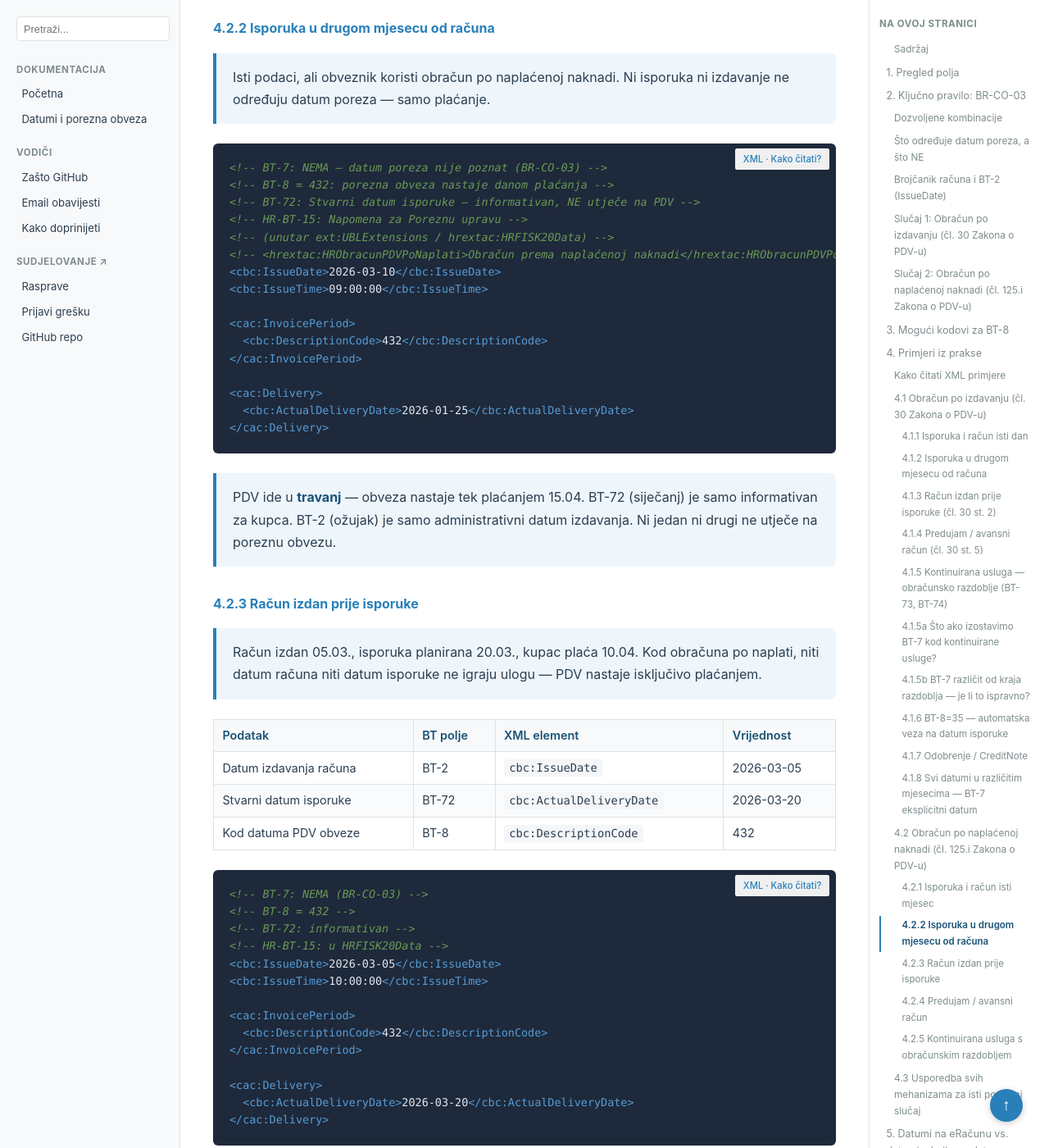
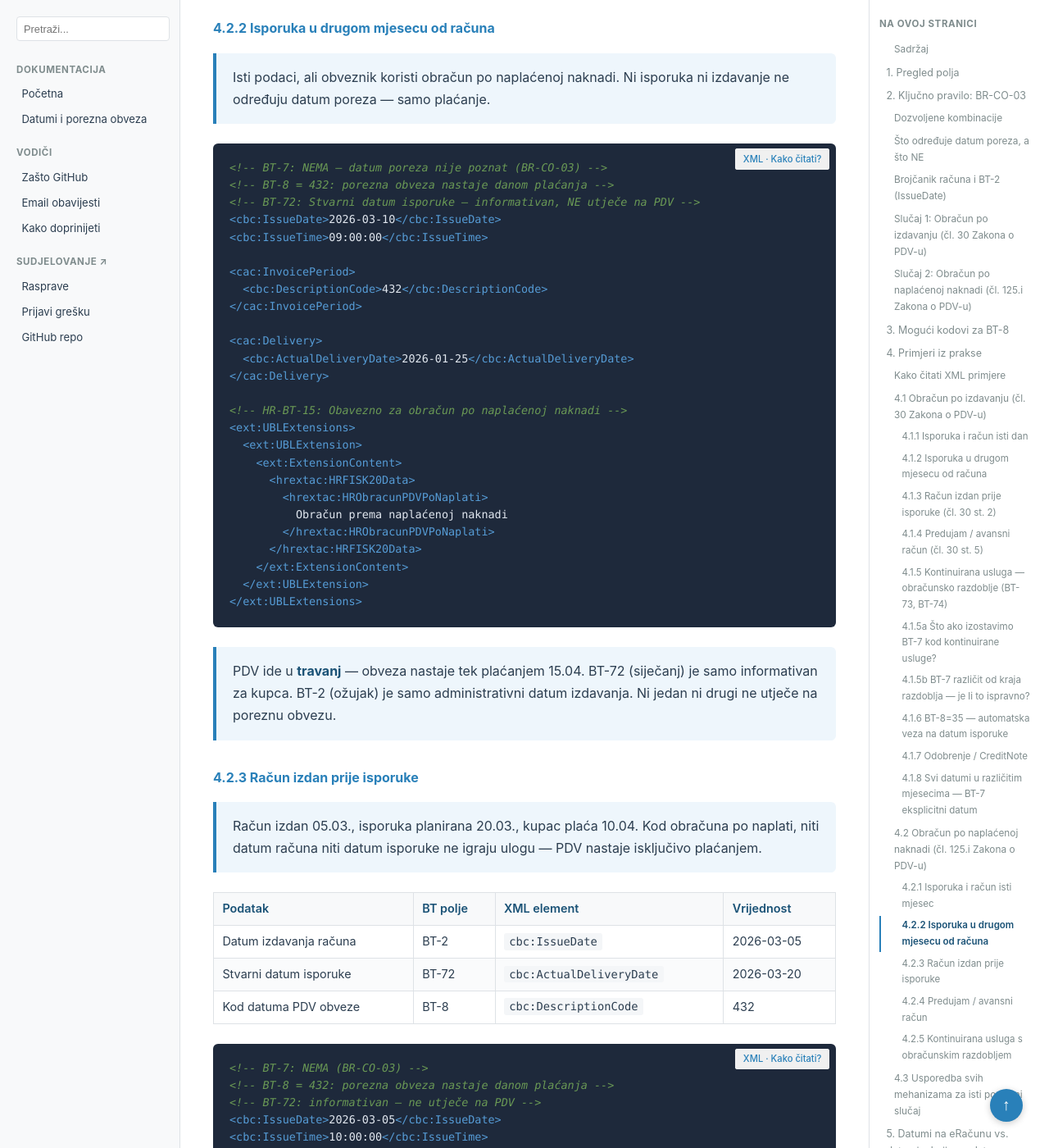
Before and after one commit to dageci/eracun-fiskalizacija-datumi, a Jekyll site: the page built from docs/eracun-datumi-poreza-workflow.md, in a window 1280 px wide and 1400 px high, scrolled down 16660 px. Shown: the whole window at 82% size. Built offline with Jekyll 4.4.1, drawn with Linux system fonts in a browser that asks for light colours; some of the changed text lies outside the part shown.

Commit message:
fix: dodana puna HR-BT-15 XML struktura u primjere 4.2.2, 4.2.3, 4.2.5
Svi primjeri za obracun po naplacenoj naknadi sada konzistentno
prikazuju kompletnu UBLExtensions/HRFISK20Data/HRObracunPDVPoNaplati
strukturu, ne samo komentar. Uskladjeno s primjerom 4.2.1.

````diff
--- a/docs/eracun-datumi-poreza-workflow.md
+++ b/docs/eracun-datumi-poreza-workflow.md
@@ -573,6 +570,19 @@
 <cac:Delivery>
   <cbc:ActualDeliveryDate>2026-01-25</cbc:ActualDeliveryDate>
 </cac:Delivery>
+
+<!-- HR-BT-15: Obavezno za obračun po naplaćenoj naknadi -->
+<ext:UBLExtensions>
+  <ext:UBLExtension>
+    <ext:ExtensionContent>
+      <hrextac:HRFISK20Data>
+        <hrextac:HRObracunPDVPoNaplati>
+          Obračun prema naplaćenoj naknadi
+        </hrextac:HRObracunPDVPoNaplati>
+      </hrextac:HRFISK20Data>
+    </ext:ExtensionContent>
+  </ext:UBLExtension>
+</ext:UBLExtensions>
 ```
 > PDV ide u **travanj** — obveza nastaje tek plaćanjem 15.04.
 > BT-72 (siječanj) je samo informativan za kupca.
@@ -592,9 +602,8 @@
 
 ```xml
 <!-- BT-7: NEMA (BR-CO-03) -->
-<!-- BT-8 = 432 -->
-<!-- BT-72: informativan -->
-<!-- HR-BT-15: u HRFISK20Data -->
+<!-- BT-8 = 432: porezna obveza nastaje danom plaćanja -->
+<!-- BT-72: informativan — ne utječe na PDV -->
 <cbc:IssueDate>2026-03-05</cbc:IssueDate>
 <cbc:IssueTime>10:00:00</cbc:IssueTime>
 
@@ -605,6 +614,19 @@
 <cac:Delivery>
   <cbc:ActualDeliveryDate>2026-03-20</cbc:ActualDeliveryDate>
 </cac:Delivery>
+
+<!-- HR-BT-15: Obavezno za obračun po naplaćenoj naknadi -->
+<ext:UBLExtensions>
+  <ext:UBLExtension>
+    <ext:ExtensionContent>
+      <hrextac:HRFISK20Data>
+        <hrextac:HRObracunPDVPoNaplati>
+          Obračun prema naplaćenoj naknadi
+        </hrextac:HRObracunPDVPoNaplati>
+      </hrextac:HRFISK20Data>
+    </ext:ExtensionContent>
+  </ext:UBLExtension>
+</ext:UBLExtensions>
 ```
 > PDV ide u **travanj** — obveza nastaje plaćanjem 10.04. (čl. 125.i).
 > Za razliku od obračuna po izdavanju (4.1.3) gdje bi PDV išao u ožujak po datumu računa,
@@ -654,6 +674,19 @@
   <cbc:EndDate>2026-03-31</cbc:EndDate>
   <cbc:DescriptionCode>432</cbc:DescriptionCode>
 </cac:InvoicePeriod>
+
+<!-- HR-BT-15: Obavezno za obračun po naplaćenoj naknadi -->
+<ext:UBLExtensions>
+  <ext:UBLExtension>
+    <ext:ExtensionContent>
+      <hrextac:HRFISK20Data>
+        <hrextac:HRObracunPDVPoNaplati>
+          Obračun prema naplaćenoj naknadi
+        </hrextac:HRObracunPDVPoNaplati>
+      </hrextac:HRFISK20Data>
+    </ext:ExtensionContent>
+  </ext:UBLExtension>
+</ext:UBLExtensions>
 ```
 > PDV ide u **lipanj** — obveza nastaje tek plaćanjem (čl. 125.i).
 > BT-73/BT-74 (sij–ožu) govore kupcu za koje razdoblje je račun.
````
Also changed, not shown: other parts of docs/eracun-datumi-poreza-workflow.md (+0 -5 lines), eracun-datumi-poreza-workflow.md (+41 -8 lines).
